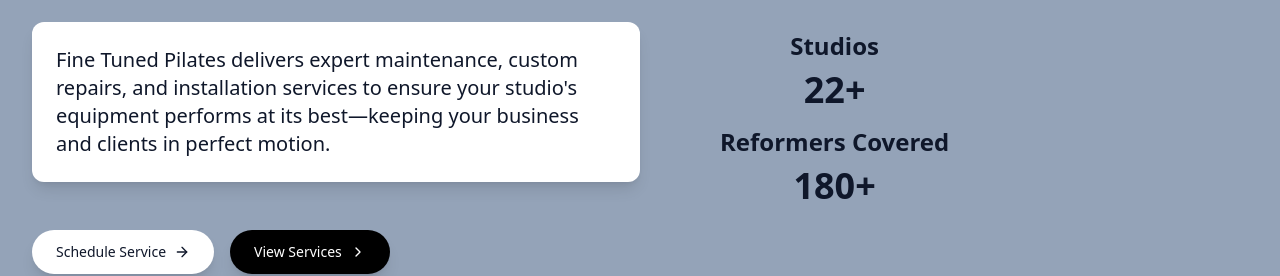
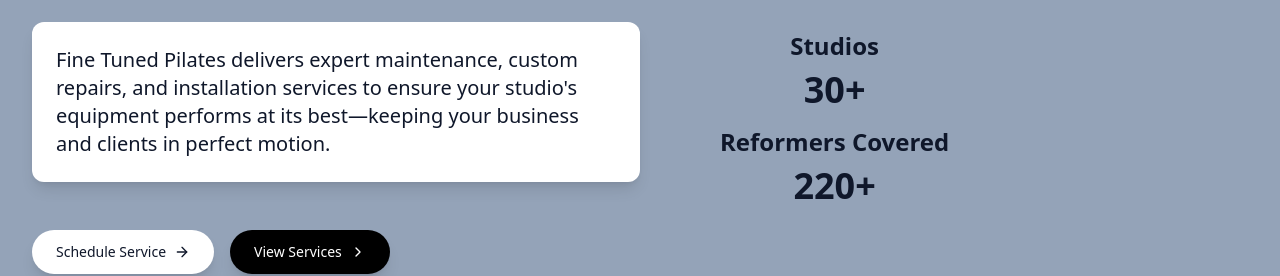
Before and after one commit to garrettdfaino/Fine-Tuned-Pilates-Website, a React (Vite) app: page / in a window 1280 px wide. Shown: the part 274-550 px from the top of the page. Built offline with nearby package versions, Linux system fonts and the light colour scheme.

Commit message:
Update Hero.tsx
updating counters

```diff
--- a/src/components/sections/Hero.tsx
+++ b/src/components/sections/Hero.tsx
@@ -87,8 +87,8 @@ export function Hero({ setShowContactModal }: HeroProps) {
               </div>
               <div className="flex flex-col gap-4 lg:ml-12 lg:mt-8">
                 <div className="flex flex-col gap-4">
-                  <AnimatedCounter end={22} label="Studios" />
-                  <AnimatedCounter end={180} label="Reformers Covered" />
+                  <AnimatedCounter end={30} label="Studios" />
+                  <AnimatedCounter end={220} label="Reformers Covered" />
                 </div>
               </div>
             </div>
```
